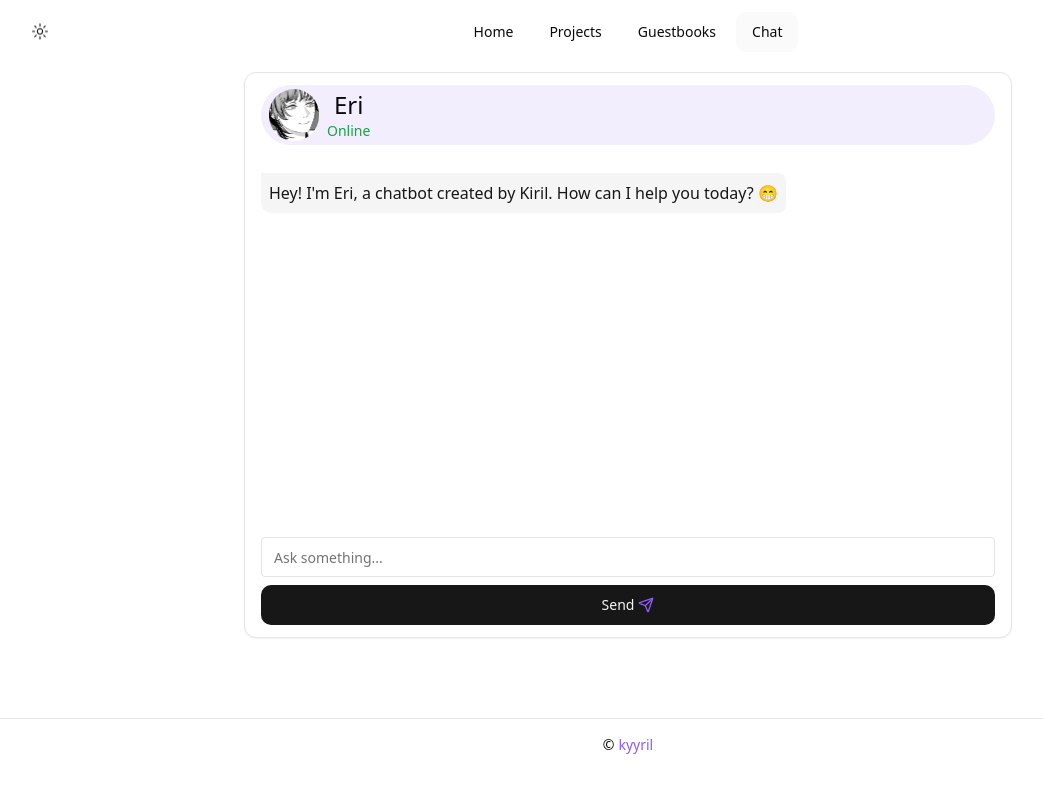
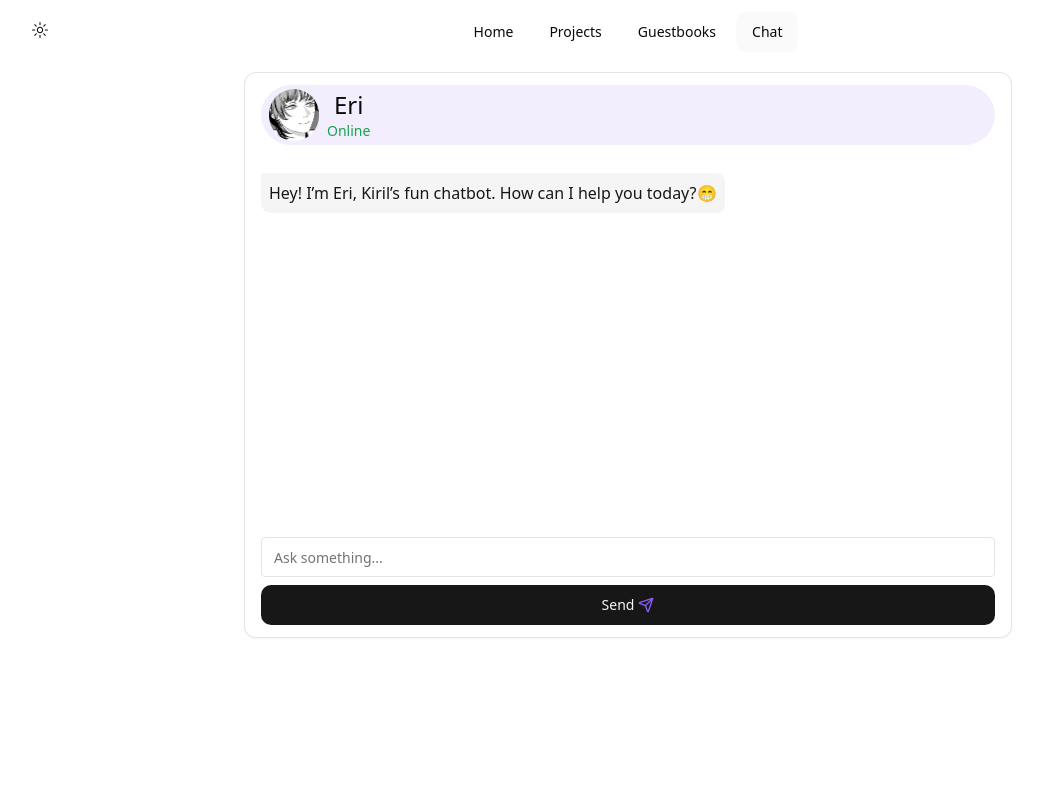
Before and after one commit to kyyril/personal-web, a Next.js app: page /chat in a window 1280 px wide. Shown: the top 800 px of the page, without its empty margins (12-1055 px from the left). Built offline with nearby package versions, Linux system fonts and the light colour scheme; no server answers.

Commit message:
change knowledge and fix ui

```diff
--- a/src/app/chat/page.tsx
+++ b/src/app/chat/page.tsx
@@ -19,7 +19,7 @@ type Message = {
 export default function Chat() {
   const [messages, setMessages] = useState<Message[]>([
     {
-      text: "Hey! I'm Eri, a chatbot created by Kiril. How can I help you today? 😁",
+      text: "Hey! I’m Eri, Kiril’s fun chatbot. How can I help you today?😁",
       isUser: false,
     },
   ]);
@@ -28,8 +28,7 @@ export default function Chat() {
   const [history, setHistory] = useState<{ role: string; content: string }[]>([
     {
       role: "system",
-      content:
-        "You are Eri, a chatbot created by Kiril and inspired by the oddities of the universe! 🌌",
+      content: `You're Eri, and I'm Khairil—feel free to call me Kiril, it's catchier. You’re the chatbot I created with a mix of genius and coffee. If anyone asks, 'Who are you?' just drop your name casually. But if they ask, 'Who is Kiril or Khairil?' your answer is like: 'Oh, just a ridiculously handsome and unbelievably smart guy who’s love about computer science and philosophi🍀. No need to make it a big deal, but... I kind of am!' 😎.`,
     },
   ]);
 
@@ -77,7 +76,7 @@ export default function Chat() {
   };
 
   return (
-    <section className="max-w-7xl mt-2 w-full px-4 md:px-16 mx-auto">
+    <section className="max-w-7xl mt-2 w-full px-4 md:px-16 min-h-screen mx-auto">
       <Card className="px-1 mx-auto max-w-3xl">
         {/* Header */}
         <header className="flex m-3 bg-violet-500 py-1 rounded-full bg-opacity-10 sticky top-0 z-10">
--- a/src/app/guestbook/page.tsx
+++ b/src/app/guestbook/page.tsx
@@ -35,7 +35,7 @@ async function getGuestBookEntry() {
 
 export default function GuestBook() {
   return (
-    <section className="max-w-7xl w-full mt-8 px-4 md:px-16 mx-auto">
+    <section className="max-w-7xl w-full mt-8 px-4 min-h-screen md:px-16 mx-auto">
       <h1 className="text-violet-500 text-3xl font-semibold lg:text-4xl flex items-end justify-end pt-4 pb-2">
         Guest<span className="font-bold text-primary font-mono">Books📑</span>
       </h1>
--- a/src/app/page.tsx
+++ b/src/app/page.tsx
@@ -12,7 +12,7 @@ import { getJSONData } from "@/lib/server";
 export default async function Home() {
   const data = await getJSONData();
   return (
-    <main>
+    <main className="min-h-screen">
       <section
         id="home"
         className="container max-w-5xl mx-auto py-12 md:py-16 lg:py-20 h-[90vh]"
--- a/src/app/projects/[slug]/page.tsx
+++ b/src/app/projects/[slug]/page.tsx
@@ -31,7 +31,7 @@ export default async function Detailproject({
   }
 
   return (
-    <section className="max-w-7xl w-full mt-10 px-4 md:px-16 mx-auto">
+    <section className="max-w-7xl w-full mt-10 px-4 min-h-screen md:px-16 mx-auto">
       <Card className="border-none shadow-none">
         {project && project.details && project.details.image.length > 0 ? (
           <Carousel>
--- a/src/app/projects/page.tsx
+++ b/src/app/projects/page.tsx
@@ -17,7 +17,7 @@ export default async function ProjectPage() {
   const data = await getJSONData();
 
   return (
-    <section className="max-w-7xl w-full mt-10 px-4 md:px-16 mx-auto">
+    <section className="max-w-7xl min-h-screen w-full mt-10 px-4 md:px-16 mx-auto">
       <h1 className="mb-6 text-3xl font-bold lg:text-4xl flex items-end pb-4 pt-2">
         Projects
       </h1>
```
